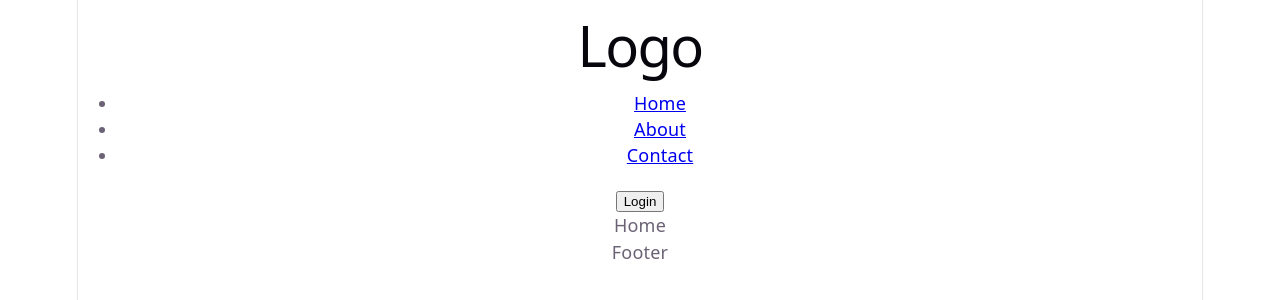
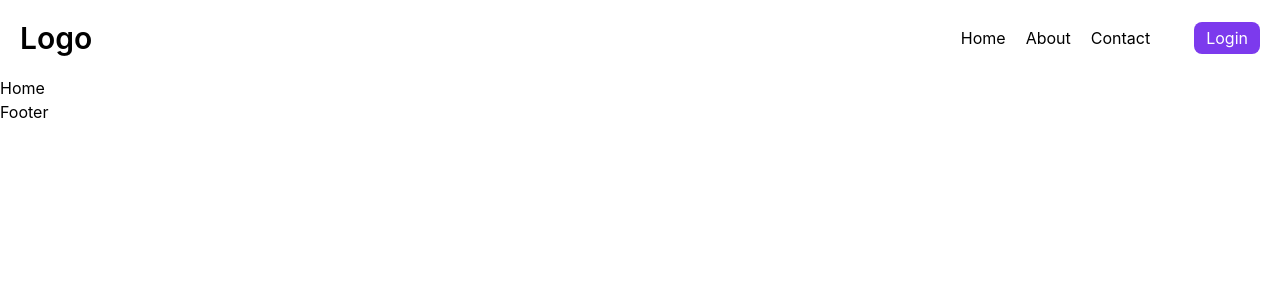
Before and after one commit to HebaElgohary/task1, a React (Vite) app: page / in a window 1280 px wide. Shown: the top 300 px of the page. Built offline with nearby package versions, Linux system fonts and the light colour scheme.

Commit message:
feat: add navbar component

```diff
--- a/package.json
+++ b/package.json
@@ -10,13 +10,15 @@
     "preview": "vite preview"
   },
   "dependencies": {
+    "@tailwindcss/vite": "^4.3.3",
     "clsx": "^2.1.1",
     "i18next": "^26.4.0",
     "react": "^19.2.8",
     "react-dom": "^19.2.8",
     "react-i18next": "^17.0.12",
     "react-router-dom": "^7.18.2",
-    "tailwind-merge": "^3.6.0"
+    "tailwind-merge": "^3.6.0",
+    "tailwindcss": "^4.3.3"
   },
   "devDependencies": {
     "@eslint/js": "^10.0.1",
--- a/src/components/layout/Navbar.tsx
+++ b/src/components/layout/Navbar.tsx
@@ -12,10 +12,10 @@ export default function Navbar() {
     { id: 2, path: routes.CONTACT, name: t("header.list.contact") },
   ];
   return (
-    <header className="">
-      <h1>{t('header.logo')}</h1>
-      <nav>
-        <ul>
+    <header className="flex flex-row justify-between !p-5">
+      <h1 className="text-3xl font-semibold">{t('header.logo')}</h1>
+      <nav className="flex justify-between gap-11 items-center ">
+        <ul className="flex gap-5">
           {list.map((l) => (
             <li key={l.id}>
               <NavLink to={l.path}>{l.name}</NavLink>{" "}
@@ -23,7 +23,7 @@ export default function Navbar() {
           ))}
         </ul>
         <NavLink to={routes.LOGIN}>
-          <Button>{t("header.loginBtn")}</Button>
+          <Button >{t("header.loginBtn")}</Button>
         </NavLink>
       </nav>
     </header>
--- a/src/components/ui/Button.tsx
+++ b/src/components/ui/Button.tsx
@@ -6,8 +6,9 @@ interface ButtonProps extends ButtonHTMLAttributes<HTMLButtonElement>{
     className?:string
 
 }
+
 export default function Button({children,className,...props}:ButtonProps) {
   return (
-<button className={cn(`!px-3 !py-1 `,className)} {...props} >{children}</button>
+<button className={cn(`!px-3 !py-1 bg-primary rounded-lg text-text-main `,className)} {...props} >{children}</button>
   )
 }
--- a/src/index.css
+++ b/src/index.css
@@ -1,111 +1,30 @@
+@import "tailwindcss";
+
 :root {
-  --text: #6b6375;
-  --text-h: #08060d;
-  --bg: #fff;
-  --border: #e5e4e7;
-  --code-bg: #f4f3ec;
-  --accent: #aa3bff;
-  --accent-bg: rgba(170, 59, 255, 0.1);
-  --accent-border: rgba(170, 59, 255, 0.5);
-  --social-bg: rgba(244, 243, 236, 0.5);
-  --shadow:
-    rgba(0, 0, 0, 0.1) 0 10px 15px -3px, rgba(0, 0, 0, 0.05) 0 4px 6px -2px;
+  --primary: #7c3aed;
+  --secondary: #0ea5e9;
 
-  --sans: system-ui, 'Segoe UI', Roboto, sans-serif;
-  --heading: system-ui, 'Segoe UI', Roboto, sans-serif;
-  --mono: ui-monospace, Consolas, monospace;
+  --background: #ffffff;
+  --background-secondary: #f8fafc;
 
-  font: 18px/145% var(--sans);
-  letter-spacing: 0.18px;
-  color-scheme: light dark;
-  color: var(--text);
-  background: var(--bg);
-  font-synthesis: none;
-  text-rendering: optimizeLegibility;
-  -webkit-font-smoothing: antialiased;
-  -moz-osx-font-smoothing: grayscale;
+  --text-main: #ffffff;
+  --text: #1e293b;
+  --text-secondary: #64748b;
 
-  @media (max-width: 1024px) {
-    font-size: 16px;
-  }
+  --border: #e2e8f0;
 }
 
-@media (prefers-color-scheme: dark) {
-  :root {
-    --text: #9ca3af;
-    --text-h: #f3f4f6;
-    --bg: #16171d;
-    --border: #2e303a;
-    --code-bg: #1f2028;
-    --accent: #c084fc;
-    --accent-bg: rgba(192, 132, 252, 0.15);
-    --accent-border: rgba(192, 132, 252, 0.5);
-    --social-bg: rgba(47, 48, 58, 0.5);
-    --shadow:
-      rgba(0, 0, 0, 0.4) 0 10px 15px -3px, rgba(0, 0, 0, 0.25) 0 4px 6px -2px;
-  }
+@theme {
+  --color-primary: var(--primary);
+  --color-secondary: var(--secondary);
 
-  #social .button-icon {
-    filter: invert(1) brightness(2);
-  }
+  --color-background: var(--background);
+  --color-background-secondary: var(--background-secondary);
+
+  --color-text: var(--text);
+  --color-text-main: var(--text-main);
+
+  --color-text-secondary: var(--text-secondary);
+
+  --color-border: var(--border);
 }
-
-#root {
-  width: 1126px;
-  max-width: 100%;
-  margin: 0 auto;
-  text-align: center;
-  border-inline: 1px solid var(--border);
-  min-height: 100svh;
-  display: flex;
-  flex-direction: column;
-  box-sizing: border-box;
-}
-
-body {
-  margin: 0;
-}
-
-h1,
-h2 {
-  font-family: var(--heading);
-  font-weight: 500;
-  color: var(--text-h);
-}
-
-h1 {
-  font-size: 56px;
-  letter-spacing: -1.68px;
-  margin: 32px 0;
-  @media (max-width: 1024px) {
-    font-size: 36px;
-    margin: 20px 0;
-  }
-}
-h2 {
-  font-size: 24px;
-  line-height: 118%;
-  letter-spacing: -0.24px;
-  margin: 0 0 8px;
-  @media (max-width: 1024px) {
-    font-size: 20px;
-  }
-}
-p {
-  margin: 0;
-}
-
-code,
-.counter {
-  font-family: var(--mono);
-  display: inline-flex;
-  border-radius: 4px;
-  color: var(--text-h);
-}
-
-code {
-  font-size: 15px;
-  line-height: 135%;
-  padding: 4px 8px;
-  background: var(--code-bg);
-}
--- a/vite.config.ts
+++ b/vite.config.ts
@@ -1,7 +1,9 @@
 import react from '@vitejs/plugin-react'
 import { defineConfig } from 'vite'
+import tailwindcss from "@tailwindcss/vite";
+
 
 // https://vite.dev/config/
 export default defineConfig({
-  plugins: [react()],
+  plugins: [react(),tailwindcss()],
 })
```
Also changed, not shown: 1 other file (tests, documents, lock files or other folders).
